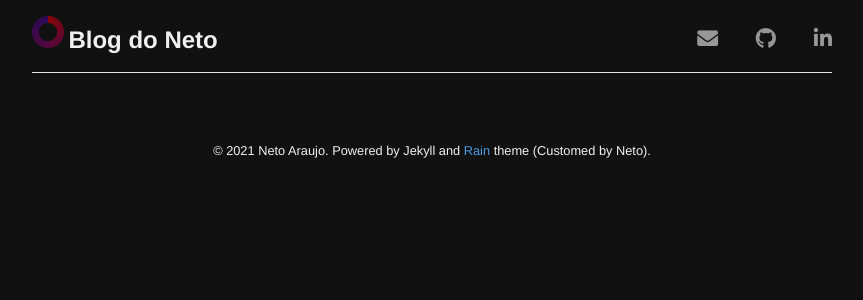
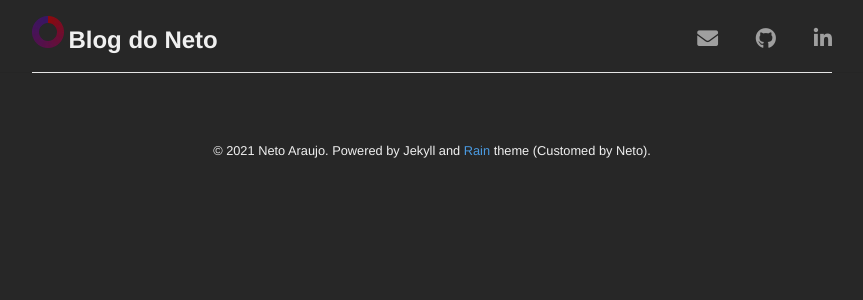
Before and after one commit to devOneto/ReLightning, a Jekyll site: the page built from index.html, in a window 1280 px wide. Shown: the top 300 px of the page, without its empty margins (208-1071 px from the left). Built offline with Jekyll 4.4.1, drawn with Linux system fonts in a browser that asks for light colours; nearby versions of some CDN libraries; the list of posts is cut into pages by our own code.

Commit message:
Adding Linkedin to Config File \n Adding Post Cover's \n Changing Background Color

```diff
--- a/_config.yml
+++ b/_config.yml
@@ -37,4 +37,4 @@ social:
   email: bipnerds@gmail.com
   github: https://github.com/devoneto
   instagram: https://instagram.com/devoneto
-  linkedin: https://ba.linkedin.com/in/bpjoao
+  linkedin: https://ba.linkedin.com/in/netoaraujo
--- a/_layouts/home.html
+++ b/_layouts/home.html
@@ -8,7 +8,8 @@ layout: default
         <time datetime="{{ post.date }}" class="catalogue-time">{{ post.date | date: "%B %d, %Y" }}</time>
         <h1 class="catalogue-title">{{ post.title }}</h1>
 
-        <img src="{{ post.cover | prepend: site.baseurl }}">
+        <!-- post cover -->
+        <img src="{{ post.cover | prepend: site.baseurl }}" style="height: 200px; width: 800px;">
 
         <div class="catalogue-line"></div>
 
--- a/_layouts/post.html
+++ b/_layouts/post.html
@@ -3,6 +3,9 @@ layout: default
 ---
 
 <div class="post">
+
+  <!-- TODO: Set post cover -->
+  <img src="{{ page.cover | prepend: site.baseurl }}" style="height: 200px; width: 800px;">
 
   <div class="post-info">
     {% if page.date %}
--- a/_sass/rain/_variables.scss
+++ b/_sass/rain/_variables.scss
@@ -10,7 +10,7 @@ $white: #fff;
 $blue: #4a9ae1;
 $shadow-color: rgba(0, 0, 0, .2);
 $code-color: #bf616a;
-$black: #111111;
+$black: #272727;
 
 // Fonts
 $sans-serif: 'Helvetica Neue', 'Segoe UI', Helvetica, Arial, sans-serif;
```
